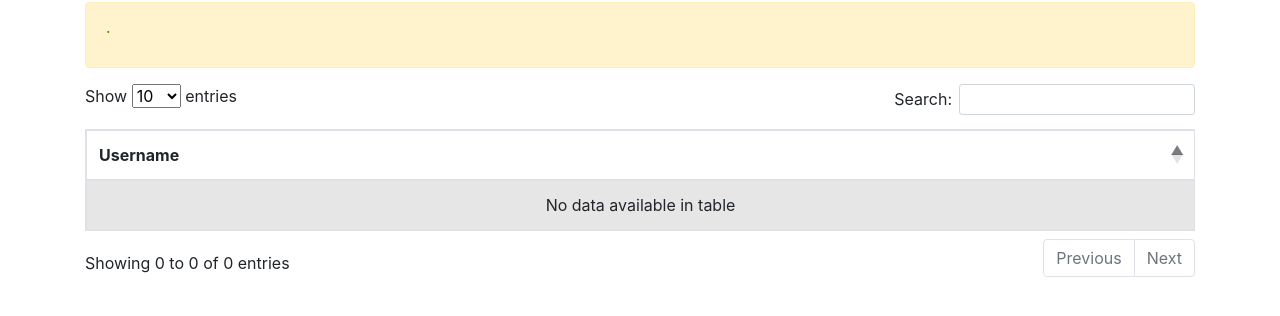
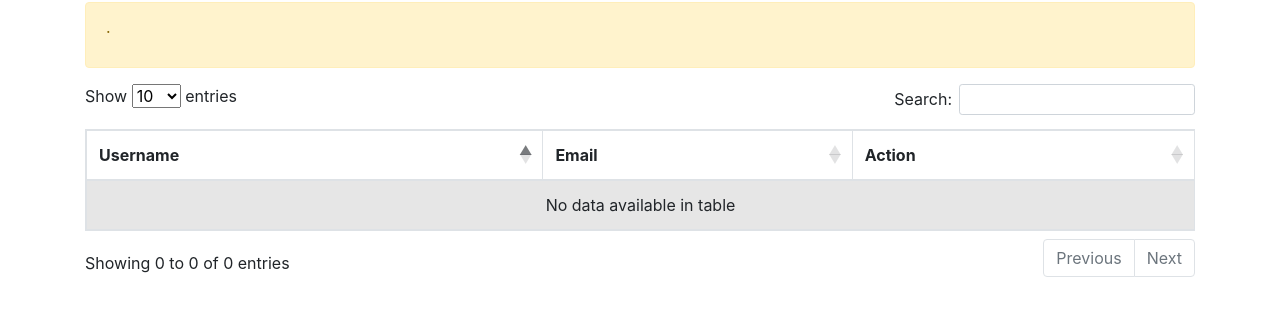
Before and after one commit to f5devcentral/fdc_org_mgmt, a Flask app: template app/templates/gh_users.j2 in a window 1280 px wide. Shown: the part 144-460 px from the top of the page. Run offline with Flask 2, Linux system fonts and the light colour scheme; the template is opened without the code that fills it, so the values that code supplies are empty; parts of the project's set-up code (start-up, migrations or seed data) failed here and were passed over; some libraries are stand-ins or nearby versions.

Commit message:
add method to manually enroll existing user

```diff
--- a/app/app.py
+++ b/app/app.py
@@ -276,6 +276,40 @@ def users_audit_github():
         error_message = "Your do not have permissions to run this task"
         return render_template("gh_users.j2", title="GitHub User Not Employeed", users=[], owner=owner, action_message=action_message, error_message=error_message)
 
+    # process the POST request to add a user
+    if request.method == 'POST' and owner:
+        data = request.form
+
+        # ensure we have the required post data
+        if not data.get('username') or not data.get('email'):
+            error_message = "No username or email address provided"
+        else:
+            email = data.get('email')
+            username = data.get('username')
+
+            if app_config.APP_DEBUG:
+                print("app.users: adding user: {}".format(username))
+
+            # ensure the user is not already enrolled
+            if is_enrolled(email):
+                error_message = "User is already enrolled"
+            else:
+                # get Azure AD information for the requested user
+                try:
+                    ad_email, givenName, surname = get_azure_user(azure, email)
+                except TokenExpiredError:
+                    return redirect(url_for("github.login"))
+
+                # ensure a user was returned
+                if ad_email is None:
+                    error_message = "Email address not found"
+                else:
+                    enrollment_state = enroll_user(
+                        ad_email, givenName, surname, username)
+
+                    action_message = "User {} has been enrolled as {} {}".format(
+                        username, givenName, surname)
+
     # get scan from DynamoDB
     users = get_users()
 
--- a/app/azure.py
+++ b/app/azure.py
@@ -30,7 +30,7 @@ def get_azure_user(azure, user="me"):
     if "userPrincipalName" in payload:
         return payload["userPrincipalName"], payload["givenName"], payload["surname"]
     else:
-        return None
+        return None, None, None
 
 
 def get_azure_users(azure, users):
--- a/app/templates/gh_users.j2
+++ b/app/templates/gh_users.j2
@@ -16,12 +16,23 @@
         <thead>
             <tr>
                 <th scope="col">Username</th>
+                <th scope="col">Email</th>
+                <th scope="col">Action</th>
             </tr>
         </thead>
         <tbody>
             {% for user in users %}
             <tr>
                 <td><p class="text">{{ user }}</p></td>
+                <form action="" method="post">
+                    <td scope="col">
+                        <input type="hidden" name="username" value="{{ user }}" />
+                        <input type="email" name="email" required />
+                    </td>
+                    <td scope="col">
+                        <input type="submit" id="enrollBtn" name="action" value="Enroll" placeholder="Enter F5 email address" class="btn btn-primary" />
+                    </td>
+                </form>
             </tr>
             {% endfor %}
         </tbody>
```
